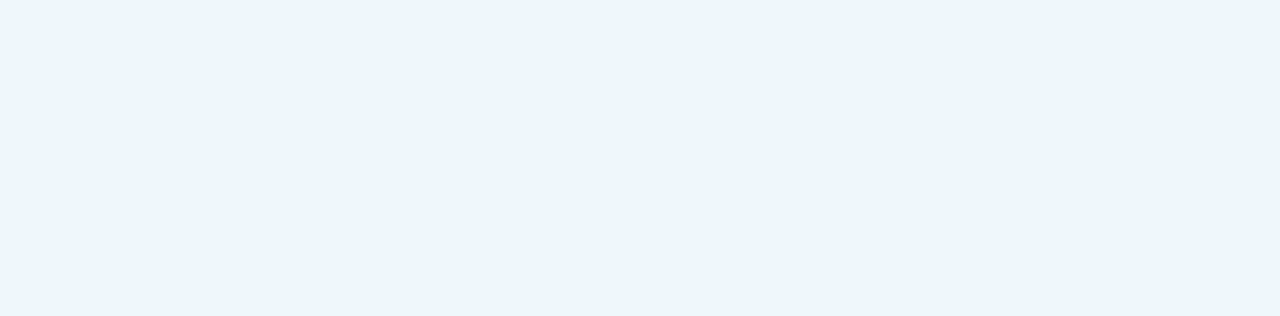
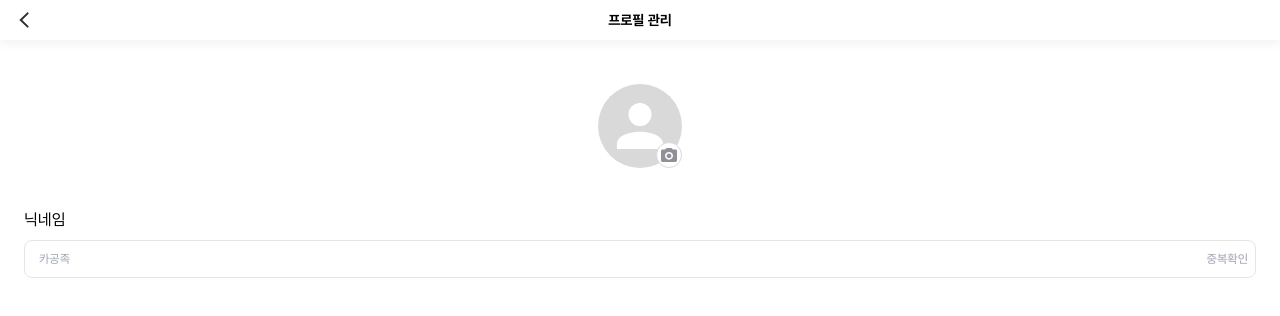
Before and after one commit to Gongspot/Gongspot_Web, a React (Vite) app: page /mypage/profile in a window 1280 px wide. Before the commit this address had no page. Shown: the top 316 px of the page. Built offline with nearby package versions, Linux system fonts and the light colour scheme.

Commit message:
feat: 프로필 관리 퍼블리싱

```diff
--- a/src/App.tsx
+++ b/src/App.tsx
@@ -15,6 +15,7 @@ import PointLayout from "./layouts/PointLayout";
 import MainList from "./components/point/MainList";
 import PointCharge from "./components/point/PointCharge";
 import PointDetail from "./components/point/PointDetail";
+import ProfilePage from "./pages/ProfilePage";
 
 function App() {
   return (
@@ -37,6 +38,7 @@ function App() {
             <Route path="charge" element={<PointCharge />} />
             <Route path="detail" element={<PointDetail />} />
           </Route>
+          <Route path="/mypage/profile" element={<ProfilePage />} />
         </Routes>
       </div>
       <BottomNavBar />
--- /dev/null
+++ b/src/components/profile/Nickname.tsx
@@ -0,0 +1,58 @@
+import { useState } from "react";
+
+interface NicknameProps {
+  nickname: string;
+}
+
+const Nickname = ({ nickname }: NicknameProps) => {
+  const [inputValue, setInputValue] = useState("");
+  const [message, setMessage] = useState("");
+
+  const checkNickname = () => {
+    if (inputValue === "") {
+      setMessage("닉네임을 입력해주세요.");
+    } else if (inputValue === "카공족") {
+      setMessage("이미 사용 중인 닉네임입니다.");
+    } else {
+      setMessage("사용 가능한 닉네임입니다.");
+    }
+  };
+
+  const buttonClass = inputValue.trim()
+    ? "text-[#4CB1F1] cursor-pointer"
+    : "text-[#ADAEBC] cursor-not-allowed";
+
+  return (
+    <div className="flex flex-col items-center mt-[2.5rem] px-[1.5rem] w-full">
+      <div className="text-left text-[1rem] w-full">
+        닉네임
+      </div>
+      <div className="mt-[0.5rem] w-full flex items-center relative">
+        <input
+          type="text"
+          className="w-full px-[0.875rem] py-[0.563rem] text-[0.75rem] text-black border border-[#E5E5E5] rounded-[0.5rem]"
+          placeholder={nickname}
+          value={inputValue}
+          onChange={(e) => setInputValue(e.target.value)}
+        />
+        <button
+          type="button"
+          className={`text-[0.75rem] font-medium absolute right-2 ${buttonClass}`}
+          onClick={checkNickname}
+          disabled={!inputValue.trim()}
+        >
+          중복확인
+        </button>
+      </div>
+      {message && (
+        <div
+          className="mt-[0.5rem] px-[0.875rem] text-[0.75rem] w-full text-left text-[#4CB1F1]"
+        >
+          {message}
+        </div>
+      )}
+    </div>
+  );
+};
+
+export default Nickname;
--- /dev/null
+++ b/src/components/profile/Profile.tsx
@@ -0,0 +1,21 @@
+import profile from "../../assets/profile.svg";
+import camera from "../../assets/camera.svg";
+
+const Profile = () => {
+    return (
+        <div className="mt-[2.5rem]">
+            <div className="pt-[2.75rem] flex items-center justify-center">
+                <span className="flex relative w-[5.25rem] h-[5.25rem] items-center justify-center
+                rounded-full bg-[#D9D9D9]">
+                    <img src={profile} alt="프로필" className="w-[3rem] h-[3rem]" />
+                    <span className="flex w-[1.625rem] h-[1.625rem] items-center justify-center rounded-full
+                    bg-white border-[0.063rem] border-[#D9D9D9] absolute bottom-0 right-0">
+                        <img src={camera} alt="카메라" />
+                    </span>
+                </span>
+            </div>
+        </div>
+    );
+};
+
+export default Profile;
--- /dev/null
+++ b/src/pages/ProfilePage.tsx
@@ -0,0 +1,17 @@
+import Nickname from "../components/profile/Nickname";
+import Profile from "../components/profile/Profile";
+import TopHeader from "../components/TopHeader";
+
+const nickname = "카공족";
+
+const ProfilePage = () => {
+  return (
+    <div className="flex flex-col h-screen w-full bg-white">
+      <TopHeader title="프로필 관리" backButton={true} />
+      <Profile />
+      <Nickname nickname={nickname} />
+    </div>
+  );
+};
+
+export default ProfilePage;
```
Also changed, not shown: src/assets/camera.svg (added).
